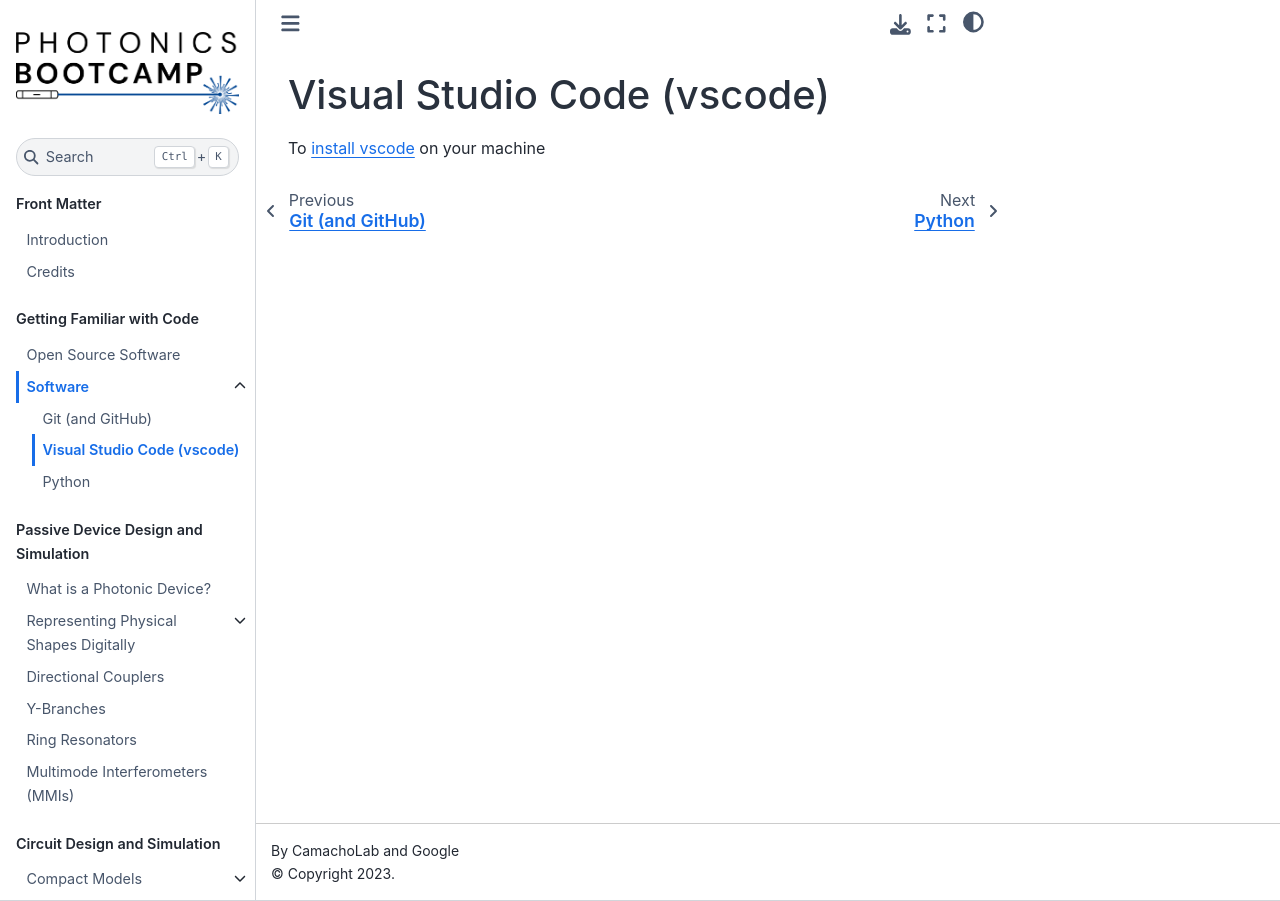
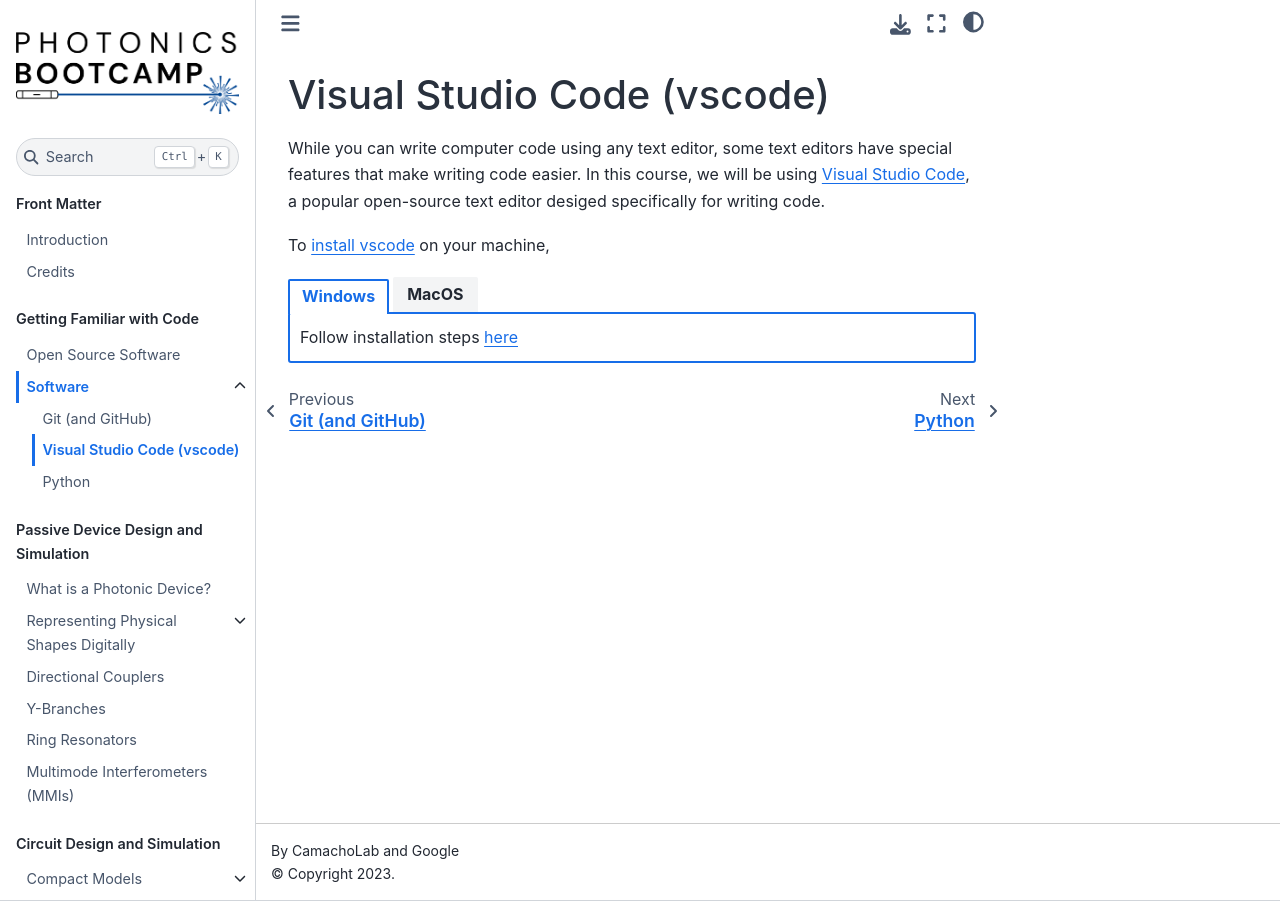
Before and after one commit to BYUCamachoLab/Photonics-Bootcamp, a Jupyter Book: the page built from book/pages/vscode.md, in a window 1280 px wide. Built offline with Jupyter Book 1.0.4 settings and Sphinx 7.4.7 and the Sphinx Book theme 1.1.4, drawn with Linux system fonts in a browser that asks for light colours; pages that are not in the unit, such as notebooks, are missing from menus.

Commit message:
added vscode page

```diff
--- a/book/pages/vscode.md
+++ b/book/pages/vscode.md
@@ -1,3 +1,29 @@
 # Visual Studio Code (vscode)
 
-To [install vscode](https://code.visualstudio.com/docs/setup/setup-overview) on your machine
+While you can write computer code using any text editor, some text editors have special features that make writing code easier.  In this course, we will be using [Visual Studio Code](https://code.visualstudio.com), a popular open-source text editor desiged specifically for writing code.
+
+
+To [install vscode](https://code.visualstudio.com/docs/setup/setup-overview) on your machine,
+
+
+::::{tab-set}
+
+:::{tab-item} Windows
+:sync: windows
+
+Follow installation steps [here](https://code.visualstudio.com/docs/setup/windows)
+
+:::
+
+:::{tab-item} MacOS
+:sync: macos
+
+Follow installation steps [here](https://code.visualstudio.com/docs/setup/mac)
+
+:::
+
+Follow installation steps [here](https://code.visualstudio.com/docs/setup/linux)
+
+:::
+
+::::
```
